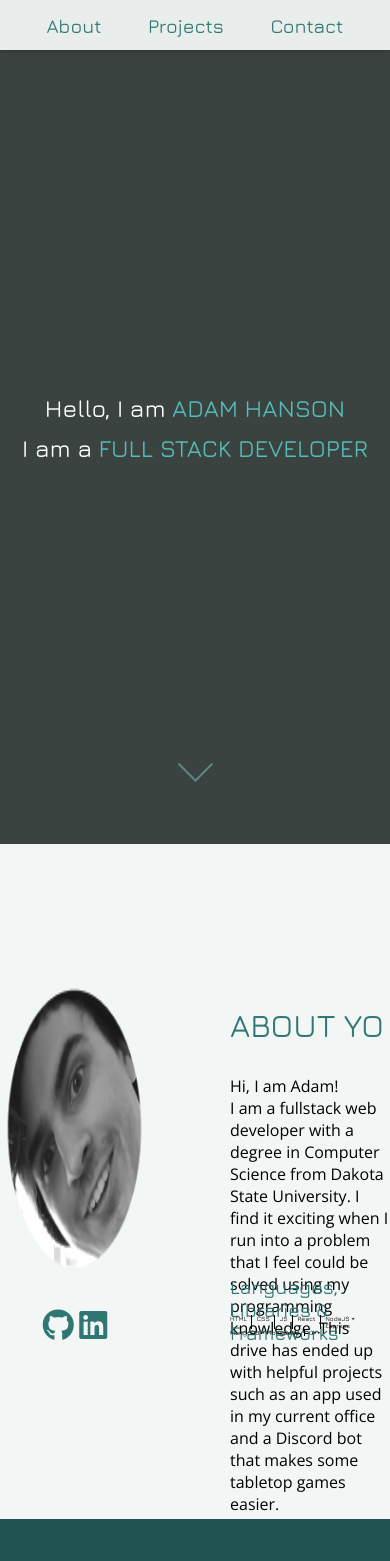
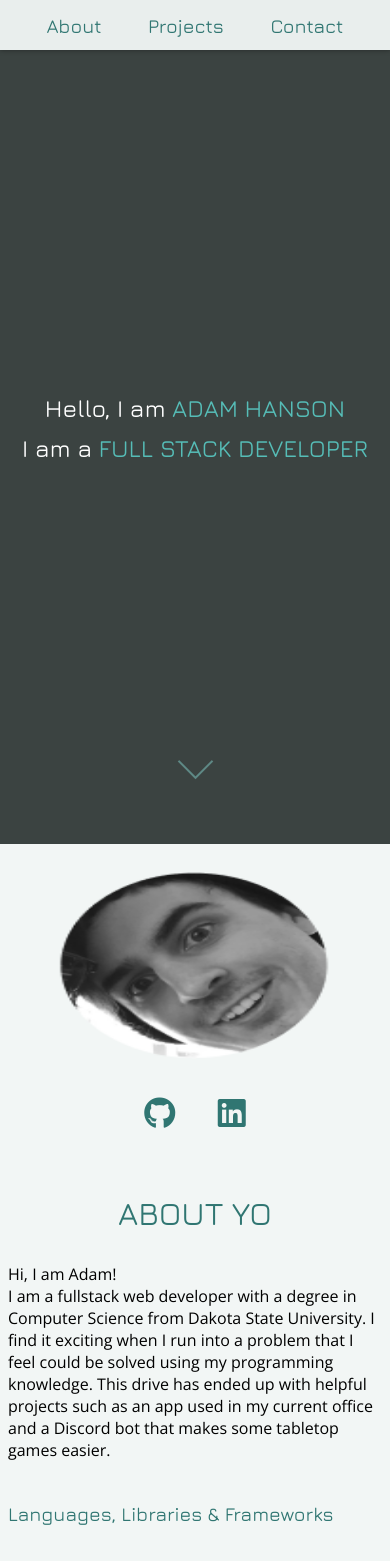
Before and after one commit to ajhanson22227/portfolio, a React (Create React App) app: page / in a window 390 px wide. Shown: the top 1561 px of the page. Built offline with nearby package versions, Linux system fonts and the light colour scheme.

Commit message:
Add mobile responiveness to the personal content

```diff
--- a/src/components/Summary/Personal/Personal.css
+++ b/src/components/Summary/Personal/Personal.css
@@ -88,12 +88,72 @@
  margin-right: .7em;
 }
 
+@media only screen and (max-width: 600px) {
+
+}
+
 @media only screen and (max-width: 700px){
     .personal-container{
-        display: grid;
-        grid-template-columns: 150px 1fr;
-        grid-template-rows: 100px 100px 100px 100px;
-        column-gap: 5em;
+        padding: 0 .5em;
+        grid-template-columns: 1fr;
+        grid-template-rows: repeat(8, 100px);
     }
 
+    .personal-picture{
+        grid-row-start: 1;
+        grid-row-end: 3;
+        justify-self: center;
+    }
+    .personal-picture img{
+        width: 300px;
+    }
+
+    .personal-icons{
+        grid-row-start: 3;
+        grid-row-end: 4;
+
+    }
+
+    .personal-about{
+        grid-column-start: 1;
+        grid-column-end: 2;
+        grid-row-start: 4;
+        grid-row-end: 5;
+
+        justify-self: center;
+    }
+
+    .personal-about-content{
+        grid-column-start: 1;
+        grid-column-end: 2;
+        grid-row-start: 5;
+        grid-row-end: 7;
+
+        font-family: 'Open Sans';
+
+        align-self: start;
+    }
+
+
+    .personal-skills-title{
+        grid-column-start: 1;
+        grid-column-end: 2;
+        grid-row-start: 7;
+        grid-row-end: 8;
+        align-self: center;
+    }
+
+    .personal-skills-container{
+        grid-column-start: 1;
+        grid-column-end: 2;
+        grid-row-start: 8;
+        grid-row-end: 9;
+        align-self: start;
+    }
+
+    .skill{
+        font-size: .9em !important;
+    }
+
+
 }
```
